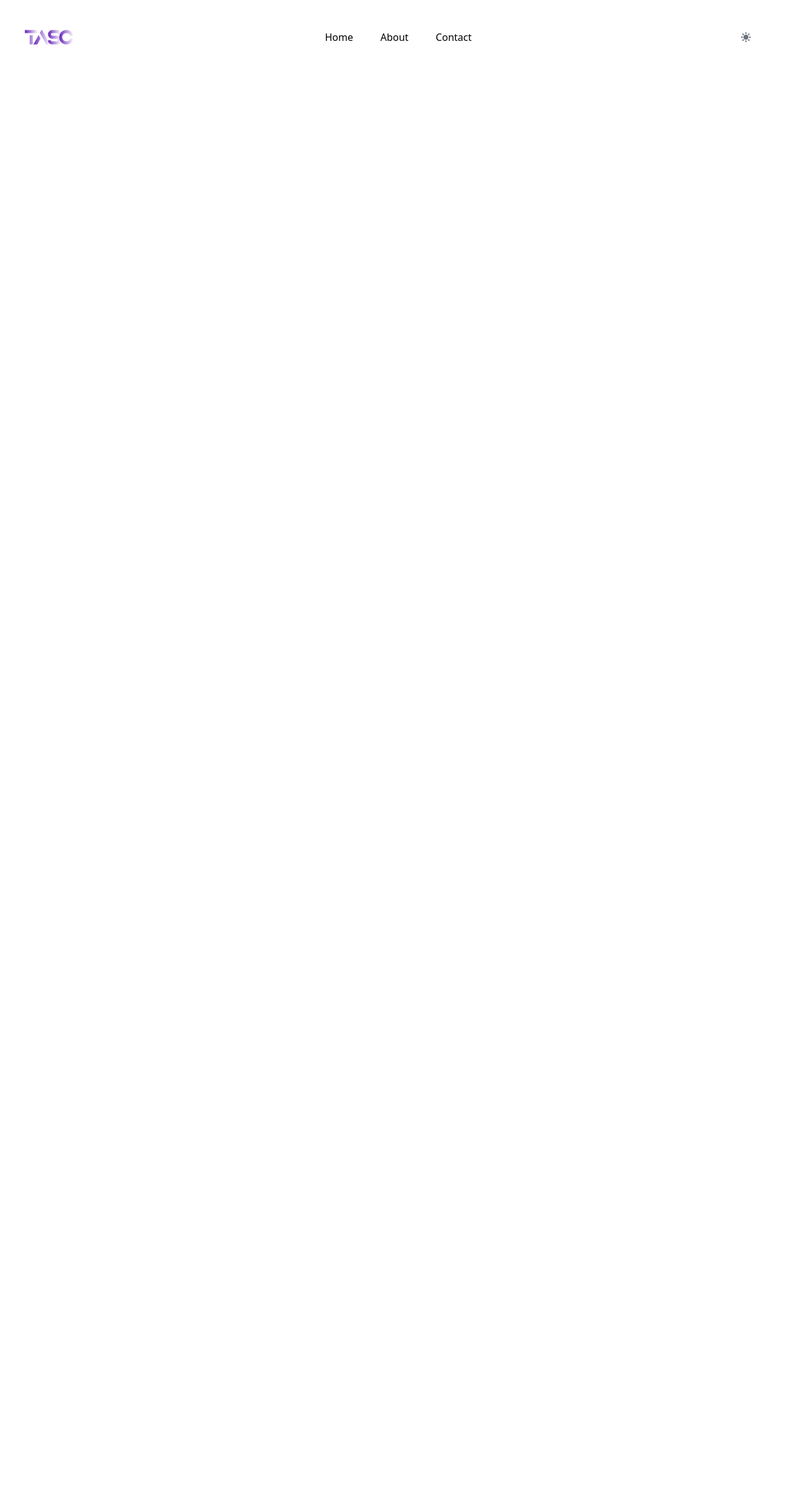
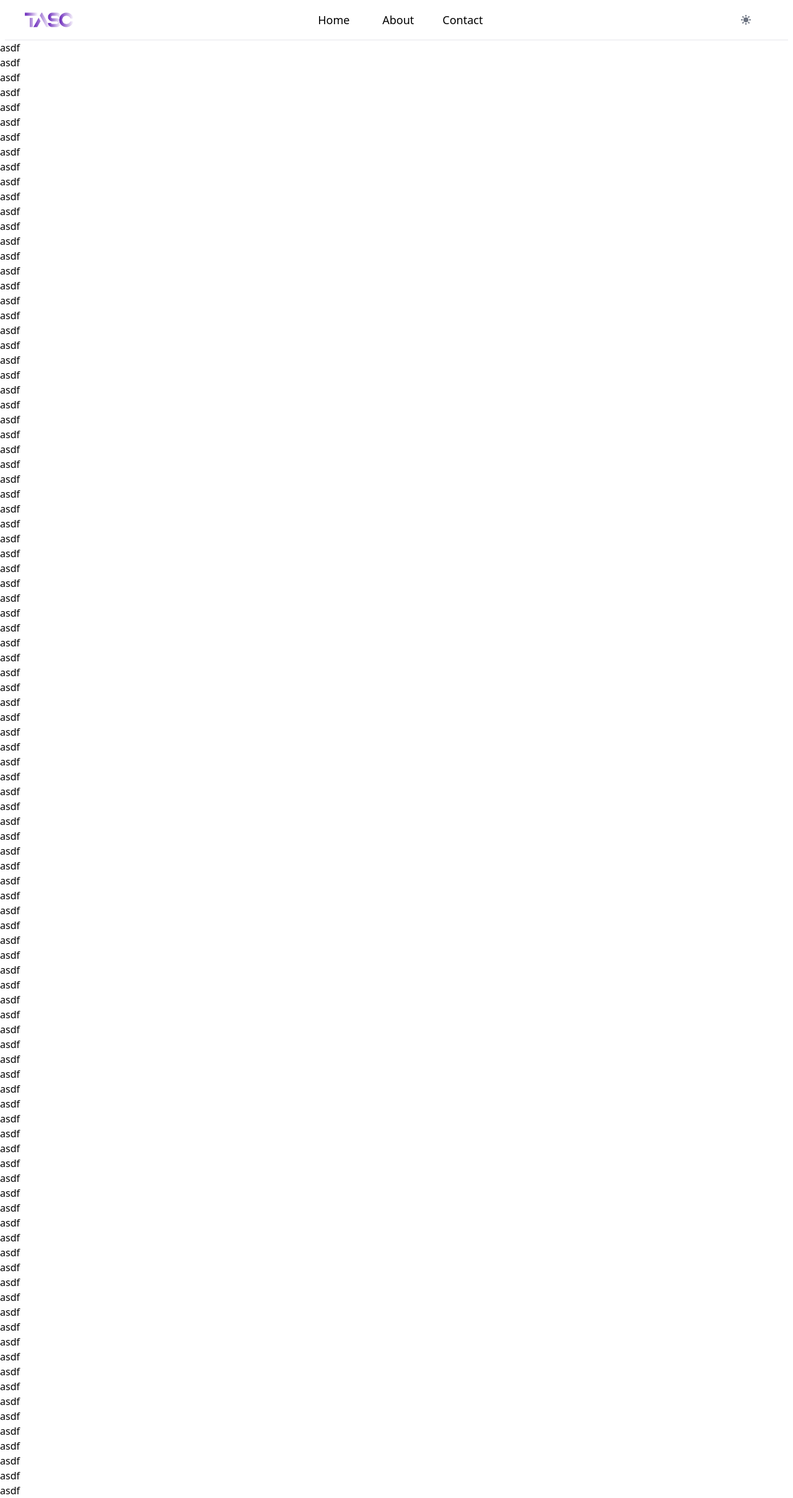
Before and after one commit to rat-tub/frontend-components, a SvelteKit app: page /tasc-templates/prathwik1 in a window 1280 px wide. Shown: the whole page at 62% size. Before the commit the page ends 800 px from the top, so only its background shows below. Built offline with nearby package versions, Linux system fonts and the light colour scheme.

Commit message:
style: regular styling changes

```diff
--- a/src/lib/components/menu/TopMenuItem.svelte
+++ /dev/null
@@ -1,8 +0,0 @@
-<script lang="ts">
-  export let href: string | null = null;
-  export let target: string = '_self';
-</script>
-
-<li class="flex justify-center items-center">
-  <a {href} {target} class="text-black dark:text-white px-[10px] py-[5px] hover:text-white hover:bg-black dark:hover:bg-white dark:hover:text-black rounded-lg duration-350 ease-in-out"><slot /></a>
-</li>
--- /dev/null
+++ b/src/lib/components/navbarMenu/MenuItem.svelte
@@ -0,0 +1,8 @@
+<script lang="ts">
+  export let href: string | null = null;
+  export let target: string = '_self';
+</script>
+
+<li class="flex justify-center items-center w-20">
+  <a {href} {target} class="text-black text-lg dark:text-white px-[10px] py-[5px] hover:text-white hover:bg-purple-500 dark:hover:bg-neutral-300 dark:hover:text-black rounded-sm duration-350 ease-in-out"><slot /></a>
+</li>
--- a/src/routes/tasc-templates/prathwik1/+page.svelte
+++ b/src/routes/tasc-templates/prathwik1/+page.svelte
@@ -1,16 +1,13 @@
 <script lang="ts">
   import Hamburger from '$lib/components/hamburger/Hamburger.svelte';
-  import Menu from '$lib/components/hamburger/Menu.svelte';
-  import MenuItem from '$lib/components/hamburger/MenuItem.svelte';
-  import TopMenuItem from '$lib/components/menu/TopMenuItem.svelte';
+  import MenuWrapper from './MenuWrapper.svelte';
+  let menuToggle: boolean;
 
+  import ThemeToggle2 from '$lib/components/theme/ThemeToggle2.svelte';
+
+  import { darkTheme } from '$lib/stores/theme';
   import logoLight from '$lib/assets/TASCLogoLight.png';
   import logoDark from '$lib/assets/TASCLogoDark.png';
-
-  import { darkTheme } from '$lib/stores/theme';
-  import ThemeToggle2 from '$lib/components/theme/ThemeToggle2.svelte';
-
-  let menuToggle: boolean;
 </script>
 
 <svelte:head>
@@ -24,7 +21,7 @@
   </style>
 </svelte:head>
 
-<nav class="flex justify-between items-center m-5 sm:m-10">
+<nav class="flex justify-between items-center h-10 mx-5 my-2 md:mx-10 md:my-3">
   <div>
     {#if $darkTheme === false}
       <img src={logoLight} alt="TASC logo - light theme" class="h-6" />
@@ -33,20 +30,7 @@
     {/if}
   </div>
 
-  <div class="hidden md:flex gap-6">
-    <TopMenuItem>Home</TopMenuItem>
-    <TopMenuItem>About</TopMenuItem>
-    <TopMenuItem>Contact</TopMenuItem>
-  </div>
-
-  <div class="md:hidden">
-    <Menu {menuToggle}>
-      <MenuItem>Home</MenuItem>
-      <MenuItem>About</MenuItem>
-      <MenuItem>Contact</MenuItem>
-      <MenuItem href="https://github.com/tasc-nmamit" target="_blank">Github</MenuItem>
-    </Menu>
-  </div>
+  <MenuWrapper {menuToggle} />
 
   <div class="flex">
     <ThemeToggle2 />
@@ -55,3 +39,104 @@
     </div>
   </div>
 </nav>
+
+<hr class="mx-1 sm:mx-2" />
+
+<div>asdf</div>
+<div>asdf</div>
+<div>asdf</div>
+<div>asdf</div>
+<div>asdf</div>
+<div>asdf</div>
+<div>asdf</div>
+<div>asdf</div>
+<div>asdf</div>
+<div>asdf</div>
+<div>asdf</div>
+<div>asdf</div>
+<div>asdf</div>
+<div>asdf</div>
+<div>asdf</div>
+<div>asdf</div>
+<div>asdf</div>
+<div>asdf</div>
+<div>asdf</div>
+<div>asdf</div>
+<div>asdf</div>
+<div>asdf</div>
+<div>asdf</div>
+<div>asdf</div>
+<div>asdf</div>
+<div>asdf</div>
+<div>asdf</div>
+<div>asdf</div>
+<div>asdf</div>
+<div>asdf</div>
+<div>asdf</div>
+<div>asdf</div>
+<div>asdf</div>
+<div>asdf</div>
+<div>asdf</div>
+<div>asdf</div>
+<div>asdf</div>
+<div>asdf</div>
+<div>asdf</div>
+<div>asdf</div>
+<div>asdf</div>
+<div>asdf</div>
+<div>asdf</div>
+<div>asdf</div>
+<div>asdf</div>
+<div>asdf</div>
+<div>asdf</div>
+<div>asdf</div>
+<div>asdf</div>
+<div>asdf</div>
+<div>asdf</div>
+<div>asdf</div>
+<div>asdf</div>
+<div>asdf</div>
+<div>asdf</div>
+<div>asdf</div>
+<div>asdf</div>
+<div>asdf</div>
+<div>asdf</div>
+<div>asdf</div>
+<div>asdf</div>
+<div>asdf</div>
+<div>asdf</div>
+<div>asdf</div>
+<div>asdf</div>
+<div>asdf</div>
+<div>asdf</div>
+<div>asdf</div>
+<div>asdf</div>
+<div>asdf</div>
+<div>asdf</div>
+<div>asdf</div>
+<div>asdf</div>
+<div>asdf</div>
+<div>asdf</div>
+<div>asdf</div>
+<div>asdf</div>
+<div>asdf</div>
+<div>asdf</div>
+<div>asdf</div>
+<div>asdf</div>
+<div>asdf</div>
+<div>asdf</div>
+<div>asdf</div>
+<div>asdf</div>
+<div>asdf</div>
+<div>asdf</div>
+<div>asdf</div>
+<div>asdf</div>
+<div>asdf</div>
+<div>asdf</div>
+<div>asdf</div>
+<div>asdf</div>
+<div>asdf</div>
+<div>asdf</div>
+<div>asdf</div>
+<div>asdf</div>
+<div>asdf</div>
--- /dev/null
+++ b/src/routes/tasc-templates/prathwik1/MenuWrapper.svelte
@@ -0,0 +1,22 @@
+<script lang="ts">
+  import Menu from '$lib/components/hamburger/Menu.svelte';
+  import MenuItem from '$lib/components/hamburger/MenuItem.svelte';
+  import NavbarMenuItem from '$lib/components/navbarMenu/MenuItem.svelte';
+
+  export let menuToggle: boolean;
+</script>
+
+<div class="hidden md:flex gap-6">
+  <NavbarMenuItem>Home</NavbarMenuItem>
+  <NavbarMenuItem>About</NavbarMenuItem>
+  <NavbarMenuItem>Contact</NavbarMenuItem>
+</div>
+
+<div class="md:hidden">
+  <Menu {menuToggle}>
+    <MenuItem>Home</MenuItem>
+    <MenuItem>About</MenuItem>
+    <MenuItem>Contact</MenuItem>
+    <MenuItem href="https://github.com/tasc-nmamit" target="_blank">Github</MenuItem>
+  </Menu>
+</div>
```
